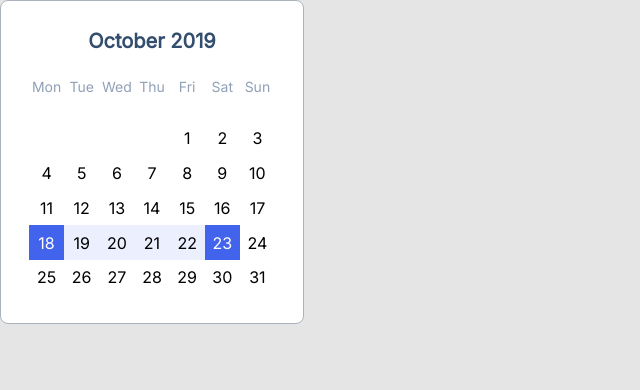
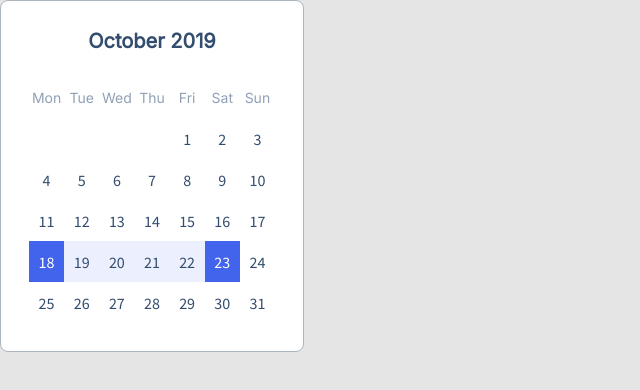
Before and after one commit to maksimov-as2/htmlcss-20210812_maksimov-as2, a website: page 05-lection3/03-calendar/index.html in a window 1280 px wide. Shown: the whole page, without its empty margins (0-640 px from the left). Drawn offline with Linux system fonts and the light colour scheme.

Commit message:
calendar wrapper implemented

```diff
--- a/05-lection3/03-calendar/calendar.css
+++ b/05-lection3/03-calendar/calendar.css
@@ -1,17 +1,13 @@
 .ical_preview {
     width: 304px;
-    height: 324px;
 }
 
 .ical {
     padding: 28px;
-    gap: 24px;
     background: var(--white);
     border: 1px solid var(--grey-3);
     box-sizing: border-box;
     border-radius: 8px;
-    display: flex;
-    flex-direction: column;
 }
 
 .ical__title {
@@ -20,17 +16,35 @@
     font-size: 20px;
     line-height: 24px;
     color: #334D6E;
-    align-self: center;
+    text-align: center;
+    padding-bottom:24px;
 }
 
-.ical__legend {
+.ical__wrapper {
+    position: relative;
+    padding-bottom: 100%;
+}
+
+.ical__grid {
+    position: absolute;
+    top: 0;
+    left: 0;
+    right: 0;
+    bottom: 0;
     display: grid;
     grid-template-columns: repeat(7, 1fr);
+    grid-template-rows: repeat(6, 1fr); /* В лекции была сетка 7x7, но в данной конфигурации (Октябрь 2019) остается пустой ряд */
+    justify-items: stretch;
+    align-items: stretch;
+}
+
+.ical__item {
+    display: grid;
     justify-items: center;
     align-items: center;
 }
 
-.ical__legend-item {
+.ical__item_header {
     font-style: normal;
     font-weight: normal;
     font-size: 14px;
@@ -38,13 +52,7 @@
     color: #90A0B7;
 }
 
-.ical__data-item {
-    display: grid;
-    justify-items: center;
-    align-items: center;
-}
-
-.ical__data-text {
+.ical__item_data {
     font-family: Source Sans Pro;
     font-style: normal;
     font-weight: normal;
@@ -53,20 +61,11 @@
     color: #334D6E;
 }
 
-.ical__data-item__selection-point {
+.ical__item_selection-point {
     background: var(--blue);
     color: var(--white);
 }
 
-.ical__data-item__selection-body {
+.ical__item_selection-body {
     background: rgba(160, 177, 245, 0.2);
 }
-
-.ical__data {
-    flex-grow: 1;
-    display: grid;
-    grid-template-columns: repeat(7, 1fr);
-    grid-template-rows: repeat(5,1fr);
-    justify-items: stretch;
-    align-items: stretch;
- }
--- a/05-lection3/03-calendar/index.html
+++ b/05-lection3/03-calendar/index.html
@@ -9,51 +9,51 @@
     <body>
         <div class="ical ical_preview">
             <div class="ical__title">October 2019</div>
-            <div class="ical__legend">
-                <div class="ical__legend-item">Mon</div>
-                <div class="ical__legend-item">Tue</div>
-                <div class="ical__legend-item">Wed</div>
-                <div class="ical__legend-item">Thu</div>
-                <div class="ical__legend-item">Fri</div>
-                <div class="ical__legend-item">Sat</div>
-                <div class="ical__legend-item">Sun</div>
-            </div>
-            <div class="ical__data">
-                <div class="ical__data-item"></div>
-                <div class="ical__data-item"></div>
-                <div class="ical__data-item"></div>
-                <div class="ical__data-item"></div>
-                <div class="ical__data-item">1</div>
-                <div class="ical__data-item">2</div>
-                <div class="ical__data-item">3</div>
-                <div class="ical__data-item">4</div>
-                <div class="ical__data-item">5</div>
-                <div class="ical__data-item">6</div>
-                <div class="ical__data-item">7</div>
-                <div class="ical__data-item">8</div>
-                <div class="ical__data-item">9</div>
-                <div class="ical__data-item">10</div>
-                <div class="ical__data-item">11</div>
-                <div class="ical__data-item">12</div>
-                <div class="ical__data-item">13</div>
-                <div class="ical__data-item">14</div>
-                <div class="ical__data-item">15</div>
-                <div class="ical__data-item">16</div>
-                <div class="ical__data-item">17</div>
-                <div class="ical__data-item ical__data-item__selection-point">18</div>
-                <div class="ical__data-item ical__data-item__selection-body">19</div>
-                <div class="ical__data-item ical__data-item__selection-body">20</div>
-                <div class="ical__data-item ical__data-item__selection-body">21</div>
-                <div class="ical__data-item ical__data-item__selection-body">22</div>
-                <div class="ical__data-item ical__data-item__selection-point">23</div>
-                <div class="ical__data-item">24</div>
-                <div class="ical__data-item">25</div>
-                <div class="ical__data-item">26</div>
-                <div class="ical__data-item">27</div>
-                <div class="ical__data-item">28</div>
-                <div class="ical__data-item">29</div>
-                <div class="ical__data-item">30</div>
-                <div class="ical__data-item">31</div>
+            <div class="ical__wrapper">
+                <div class="ical__grid">
+                    <div class="ical__item ical__item_header">Mon</div>
+                    <div class="ical__item ical__item_header">Tue</div>
+                    <div class="ical__item ical__item_header">Wed</div>
+                    <div class="ical__item ical__item_header">Thu</div>
+                    <div class="ical__item ical__item_header">Fri</div>
+                    <div class="ical__item ical__item_header">Sat</div>
+                    <div class="ical__item ical__item_header">Sun</div>
+                    <div class="ical__item ical__item_data"></div>
+                    <div class="ical__item ical__item_data"></div>
+                    <div class="ical__item ical__item_data"></div>
+                    <div class="ical__item ical__item_data"></div>
+                    <div class="ical__item ical__item_data">1</div>
+                    <div class="ical__item ical__item_data">2</div>
+                    <div class="ical__item ical__item_data">3</div>
+                    <div class="ical__item ical__item_data">4</div>
+                    <div class="ical__item ical__item_data">5</div>
+                    <div class="ical__item ical__item_data">6</div>
+                    <div class="ical__item ical__item_data">7</div>
+                    <div class="ical__item ical__item_data">8</div>
+                    <div class="ical__item ical__item_data">9</div>
+                    <div class="ical__item ical__item_data">10</div>
+                    <div class="ical__item ical__item_data">11</div>
+                    <div class="ical__item ical__item_data">12</div>
+                    <div class="ical__item ical__item_data">13</div>
+                    <div class="ical__item ical__item_data">14</div>
+                    <div class="ical__item ical__item_data">15</div>
+                    <div class="ical__item ical__item_data">16</div>
+                    <div class="ical__item ical__item_data">17</div>
+                    <div class="ical__item ical__item_data ical__item_selection-point">18</div>
+                    <div class="ical__item ical__item_data ical__item_selection-body">19</div>
+                    <div class="ical__item ical__item_data ical__item_selection-body">20</div>
+                    <div class="ical__item ical__item_data ical__item_selection-body">21</div>
+                    <div class="ical__item ical__item_data ical__item_selection-body">22</div>
+                    <div class="ical__item ical__item_data ical__item_selection-point">23</div>
+                    <div class="ical__item ical__item_data">24</div>
+                    <div class="ical__item ical__item_data">25</div>
+                    <div class="ical__item ical__item_data">26</div>
+                    <div class="ical__item ical__item_data">27</div>
+                    <div class="ical__item ical__item_data">28</div>
+                    <div class="ical__item ical__item_data">29</div>
+                    <div class="ical__item ical__item_data">30</div>
+                    <div class="ical__item ical__item_data">31</div>
+                </div>
             </div>
         </div>
     </body>
```
